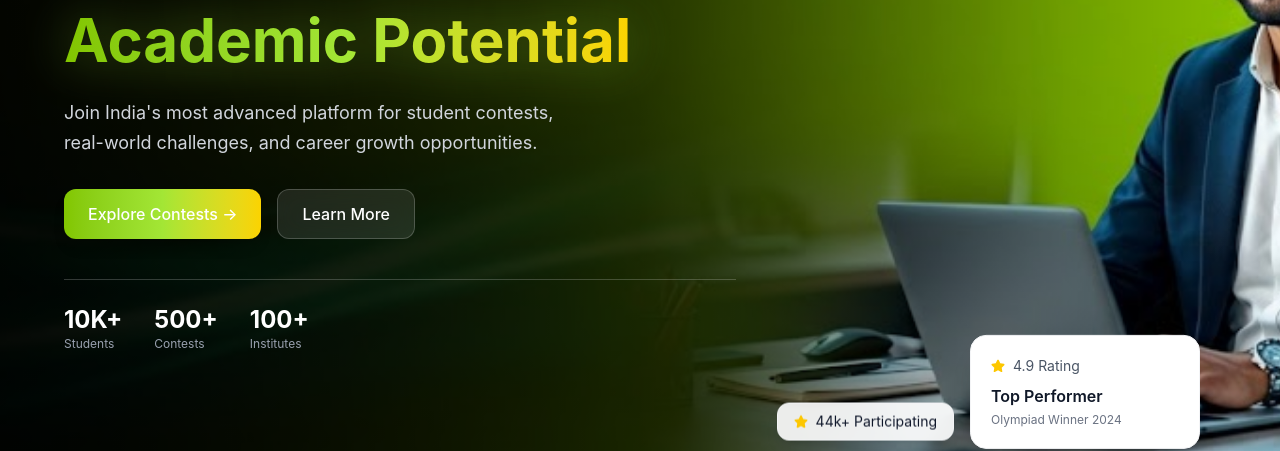
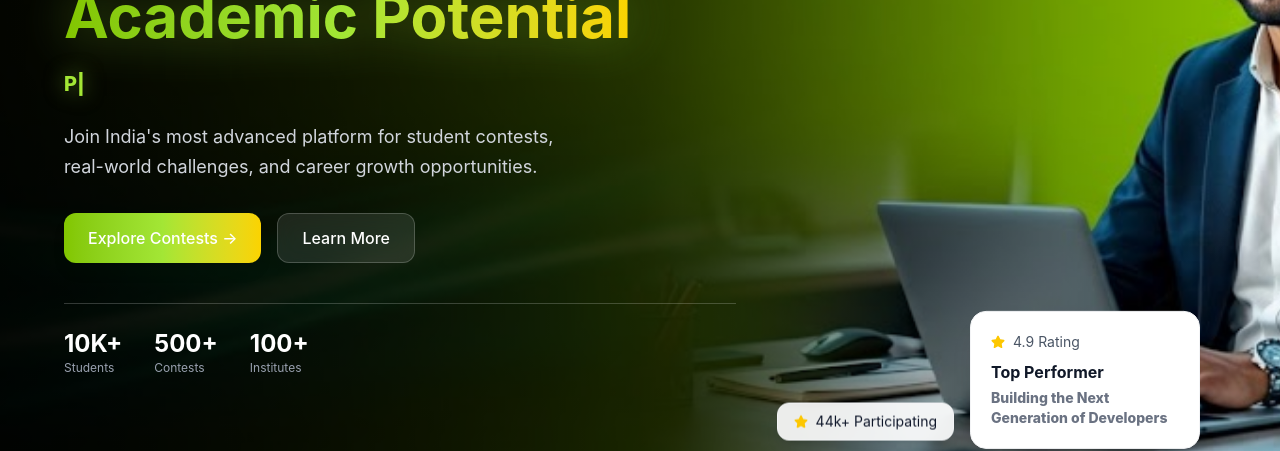
Before and after one commit to Abhisekkaran86/LEARN-EARN_FRONTEND, a React (Vite) app: page / in a window 1280 px wide. Shown: the part 368-819 px from the top of the page. Built offline with nearby package versions, Linux system fonts and the light colour scheme; no server answers.

Commit message:
admin update4

```diff
--- a/package.json
+++ b/package.json
@@ -24,6 +24,7 @@
     "react-redux": "^9.2.0",
     "react-router-dom": "^7.13.2",
     "react-toastify": "^11.0.5",
+    "react-type-animation": "^3.2.0",
     "recharts": "^3.8.1",
     "socket.io-client": "^4.8.3",
     "swiper": "^12.1.3"
--- a/src/features/auth/pages/SignupPage.jsx
+++ b/src/features/auth/pages/SignupPage.jsx
@@ -210,7 +210,7 @@ const SignupPage = () => {
 
             <form onSubmit={handleSubmit} className="mt-6 space-y-4">
               <div className="flex flex-col items-center gap-3 pb-2">
-                <label className="group relative flex h-24 w-24 cursor-pointer items-center justify-center overflow-hidden rounded-[28px] border border-white/20 bg-white/5">
+                <label className="group relative flex h-15 w-20 cursor-pointer items-center justify-center overflow-hidden rounded-[28px] border border-white/20 bg-white/5">
                   {profilePreview ? (
                     <img
                       src={profilePreview}
@@ -257,7 +257,7 @@ const SignupPage = () => {
                   autoComplete="off"
                   className={inputClass}
                 />
-                <label className={getLabelClass("name")}>Full Name</label>
+                <label className={("name")}>Full Name</label>
               </div>
 
               {/* EMAIL */}
--- a/src/features/home/components/Hero.jsx
+++ b/src/features/home/components/Hero.jsx
@@ -159,10 +159,197 @@
 // export default Hero;
 
 
+// import heroImg from "@/assets/image 2.png";
+// import { FaPaperPlane, FaStar } from "react-icons/fa";
+// import { useNavigate } from "react-router-dom";
+// import { motion } from "framer-motion";
+// import Container from "@/components/ui/Container";
+// import { getAuthRole, isAuthenticated } from "@/utils/authStorage";
+
+// const Hero = () => {
+//   const navigate = useNavigate();
+//   const isLoggedIn = isAuthenticated();
+//   const role = getAuthRole();
+//   const isAdmin = role === "admin";
+//   const isStudent = role === "student";
+//   const primaryAction = {
+//     label: isAdmin
+//       ? "Open Admin Dashboard"
+//       : isStudent
+//         ? "Go to Dashboard"
+//         : "Explore Contests",
+//     path: isAdmin
+//       ? "/admin/dashboard"
+//       : isStudent
+//         ? "/student/dashboard"
+//         : "/contests",
+//   };
+//   const secondaryAction = {
+//     label: isLoggedIn ? "Browse Contests" : "Learn More",
+//     path: isLoggedIn ? "/contests" : "/about",
+//   };
+
+//   return (
+//     <section
+//       className="
+//       relative
+//       w-screen
+//       left-1/2 right-1/2
+//       -ml-[50vw] -mr-[50vw]
+//       h-[90vh] sm:h-screen
+//       flex items-center
+//       overflow-hidden
+//     "
+//     >
+//       {/* 🔥 BACKGROUND IMAGE */}
+//       <motion.div
+//         initial={{ scale: 1 }}
+//         animate={{ scale: 1.05 }}
+//         transition={{ duration: 20, repeat: Infinity, repeatType: "reverse" }}
+//         className="absolute inset-0"
+//       >
+//         <img
+//           src={heroImg}
+//           alt="Hero"
+//           className="w-full h-full object-cover object-center"
+//         />
+//       </motion.div>
+
+//       {/* 🔥 OVERLAY */}
+//       <div className="absolute inset-0 bg-gradient-to-r from-black/80 via-black/60 to-transparent"></div>
+
+//       {/* 🔥 CONTENT */}
+//       <div className="relative z-10 w-full">
+//         <Container>
+//           <div className="py-12 sm:py-16 lg:py-20">
+//             <div className="max-w-xl lg:max-w-2xl">
+
+//               {/* BADGE */}
+//               <div className="inline-flex items-center gap-2 bg-[#82c600]/20 text-[#a3e635] px-4 py-1.5 rounded-full text-xs sm:text-sm font-medium backdrop-blur-md">
+//                 <FaPaperPlane className="text-[10px]" />
+//                 LEADING STUDENT NETWORK
+//               </div>
+
+//               {/* TITLE */}
+//               <h1 className="mt-6 text-3xl sm:text-4xl md:text-5xl lg:text-6xl font-bold leading-tight text-white">
+//                 Unlock Your <br />
+//                 <span className="bg-gradient-to-r from-[#82c600] via-[#a3e635] to-[#fbd300] bg-clip-text text-transparent drop-shadow-[0_0_25px_rgba(163,230,53,0.4)]">
+//                   Academic Potential
+//                 </span>
+//               </h1>
+
+//               {/* DESCRIPTION */}
+//               <p className="mt-5 text-gray-300 text-sm sm:text-base md:text-lg leading-relaxed max-w-lg">
+//                 Join India's most advanced platform for student contests,
+//                 real-world challenges, and career growth opportunities.
+//               </p>
+
+//               {/* BUTTONS */}
+//               <div className="flex flex-col sm:flex-row gap-4 mt-8">
+
+//                 <button
+//                   onClick={() => navigate(primaryAction.path)}
+//                   className="px-6 py-3 rounded-xl font-medium text-white
+//                   bg-gradient-to-r from-[#82c600] via-[#a3e635] to-[#fbd300]
+//                   shadow-lg hover:shadow-[0_10px_40px_rgba(163,230,53,0.5)]
+//                   hover:scale-105 active:scale-95
+//                   transition-all duration-300
+//                   w-full sm:w-auto"
+//                 >
+//                   {primaryAction.label} →
+//                 </button>
+
+//                 <button
+//                   onClick={() => navigate(secondaryAction.path)}
+//                   className="px-6 py-3 rounded-xl font-medium text-white
+//                   bg-white/10 backdrop-blur-md border border-white/20
+//                   hover:bg-white/20 transition-all duration-300
+//                   w-full sm:w-auto"
+//                 >
+//                   {secondaryAction.label}
+//                 </button>
+
+//               </div>
+
+//               {/* STATS */}
+//               <div className="flex flex-wrap gap-8 mt-10 border-t border-white/20 pt-6">
+//                 <div>
+//                   <p className="text-2xl font-bold text-white">10K+</p>
+//                   <p className="text-xs text-gray-400">Students</p>
+//                 </div>
+
+//                 <div>
+//                   <p className="text-2xl font-bold text-white">500+</p>
+//                   <p className="text-xs text-gray-400">Contests</p>
+//                 </div>
+
+//                 <div>
+//                   <p className="text-2xl font-bold text-white">100+</p>
+//                   <p className="text-xs text-gray-400">Institutes</p>
+//                 </div>
+//               </div>
+
+//             </div>
+//           </div>
+//         </Container>
+//       </div>
+
+//       {/* 🔥 MOBILE CARD */}
+//       <div className="lg:hidden absolute bottom-6 left-1/2 -translate-x-1/2 w-[90%]">
+//         <div className="bg-white/90 backdrop-blur-md p-4 rounded-xl shadow-lg text-center">
+//           <div className="flex justify-center items-center gap-2 text-sm text-gray-600">
+//             <FaStar className="text-yellow-400" />
+//             4.9 Rating
+//           </div>
+//           <p className="text-sm font-semibold mt-1">Top Performer</p>
+//         </div>
+//       </div>
+
+//       {/* 🔥 DESKTOP CARDS */}
+//       <div className="hidden lg:flex absolute right-8 xl:right-20 bottom-16 items-end gap-4">
+
+//         <motion.div
+//           animate={{ y: [0, -8, 0] }}
+//           transition={{ duration: 4, repeat: Infinity }}
+//           className="bg-white/90 backdrop-blur-md px-4 py-2 rounded-xl shadow-lg flex items-center gap-2 text-sm border border-gray-100"
+//         >
+//           <FaStar className="text-yellow-400" />
+//           44k+ Participating
+//         </motion.div>
+
+//         <motion.div
+//           animate={{ y: [0, 10, 0] }}
+//           transition={{ duration: 3, repeat: Infinity }}
+//           className="bg-white p-5 rounded-2xl shadow-xl w-[230px] border border-gray-100"
+//         >
+//           <div className="flex items-center gap-2 text-sm text-gray-600">
+//             <FaStar className="text-yellow-400" />
+//             4.9 Rating
+//           </div>
+
+//           <h4 className="font-semibold mt-2 text-gray-900">
+//             Top Performer
+//           </h4>
+
+//           <p className="text-xs text-gray-500 mt-1">
+//             Olympiad Winner 2024
+//           </p>
+//         </motion.div>
+
+//       </div>
+//     </section>
+//   );
+// };
+
+// export default Hero;
+
+
 import heroImg from "@/assets/image 2.png";
 import { FaPaperPlane, FaStar } from "react-icons/fa";
 import { useNavigate } from "react-router-dom";
 import { motion } from "framer-motion";
+import { TypeAnimation } from "react-type-animation";
+
 import Container from "@/components/ui/Container";
 import { getAuthRole, isAuthenticated } from "@/utils/authStorage";
 
@@ -170,8 +357,10 @@ const Hero = () => {
   const navigate = useNavigate();
   const isLoggedIn = isAuthenticated();
   const role = getAuthRole();
+
   const isAdmin = role === "admin";
   const isStudent = role === "student";
+
   const primaryAction = {
     label: isAdmin
       ? "Open Admin Dashboard"
@@ -184,24 +373,16 @@ const Hero = () => {
         ? "/student/dashboard"
         : "/contests",
   };
+
   const secondaryAction = {
     label: isLoggedIn ? "Browse Contests" : "Learn More",
     path: isLoggedIn ? "/contests" : "/about",
   };
 
   return (
-    <section
-      className="
-      relative
-      w-screen
-      left-1/2 right-1/2
-      -ml-[50vw] -mr-[50vw]
-      h-[90vh] sm:h-screen
-      flex items-center
-      overflow-hidden
-    "
-    >
-      {/* 🔥 BACKGROUND IMAGE */}
+    <section className="relative w-screen left-1/2 right-1/2 -ml-[50vw] -mr-[50vw] h-[90vh] sm:h-screen flex items-center overflow-hidden">
+
+      {/* 🔥 BACKGROUND */}
       <motion.div
         initial={{ scale: 1 }}
         animate={{ scale: 1.05 }}
@@ -238,6 +419,24 @@ const Hero = () => {
                 </span>
               </h1>
 
+              {/* 🔥 AUTO TYPING (4 PROFESSIONAL CONTENTS) */}
+              <div className="mt-4 text-[#a3e635] text-4xl sm:text-xl font-extrabold h-[32px] drop-shadow-[0_0_10px_rgba(163,230,53,0.5)]">
+                <TypeAnimation
+                  sequence={[
+                    "Programming Powers the Next Generation.", 2000,
+                    "Build Skills That Matter.", 2000,
+                    "Compete. Learn. Grow.", 2000,
+                    "Solve Real-world Challenges.", 2000,
+                    "Boost Your Career Growth.", 2000,
+                    "Code the Future. Lead the Next Generation.", 2000,
+                  ]}
+                  speed={55}
+                  deletionSpeed={35}
+                  repeat={Infinity}
+                  cursor={true}
+                />
+              </div>
+
               {/* DESCRIPTION */}
               <p className="mt-5 text-gray-300 text-sm sm:text-base md:text-lg leading-relaxed max-w-lg">
                 Join India's most advanced platform for student contests,
@@ -253,8 +452,7 @@ const Hero = () => {
                   bg-gradient-to-r from-[#82c600] via-[#a3e635] to-[#fbd300]
                   shadow-lg hover:shadow-[0_10px_40px_rgba(163,230,53,0.5)]
                   hover:scale-105 active:scale-95
-                  transition-all duration-300
-                  w-full sm:w-auto"
+                  transition-all duration-300 w-full sm:w-auto"
                 >
                   {primaryAction.label} →
                 </button>
@@ -263,8 +461,7 @@ const Hero = () => {
                   onClick={() => navigate(secondaryAction.path)}
                   className="px-6 py-3 rounded-xl font-medium text-white
                   bg-white/10 backdrop-blur-md border border-white/20
-                  hover:bg-white/20 transition-all duration-300
-                  w-full sm:w-auto"
+                  hover:bg-white/20 transition-all duration-300 w-full sm:w-auto"
                 >
                   {secondaryAction.label}
                 </button>
@@ -294,7 +491,7 @@ const Hero = () => {
         </Container>
       </div>
 
-      {/* 🔥 MOBILE CARD */}
+      {/* MOBILE CARD */}
       <div className="lg:hidden absolute bottom-6 left-1/2 -translate-x-1/2 w-[90%]">
         <div className="bg-white/90 backdrop-blur-md p-4 rounded-xl shadow-lg text-center">
           <div className="flex justify-center items-center gap-2 text-sm text-gray-600">
@@ -305,7 +502,7 @@ const Hero = () => {
         </div>
       </div>
 
-      {/* 🔥 DESKTOP CARDS */}
+      {/* DESKTOP CARDS */}
       <div className="hidden lg:flex absolute right-8 xl:right-20 bottom-16 items-end gap-4">
 
         <motion.div
@@ -327,12 +524,12 @@ const Hero = () => {
             4.9 Rating
           </div>
 
-          <h4 className="font-semibold mt-2 text-gray-900">
+          <h4 className="font-bold mt-2 text-gray-900">
             Top Performer
           </h4>
 
-          <p className="text-xs text-gray-500 mt-1">
-            Olympiad Winner 2024
+          <p className="text-sm font-extrabold text-gray-500 mt-1">
+            Building the Next Generation of Developers
           </p>
         </motion.div>
 
```
Also changed, not shown: 1 other file (tests, documents, lock files or other folders).
